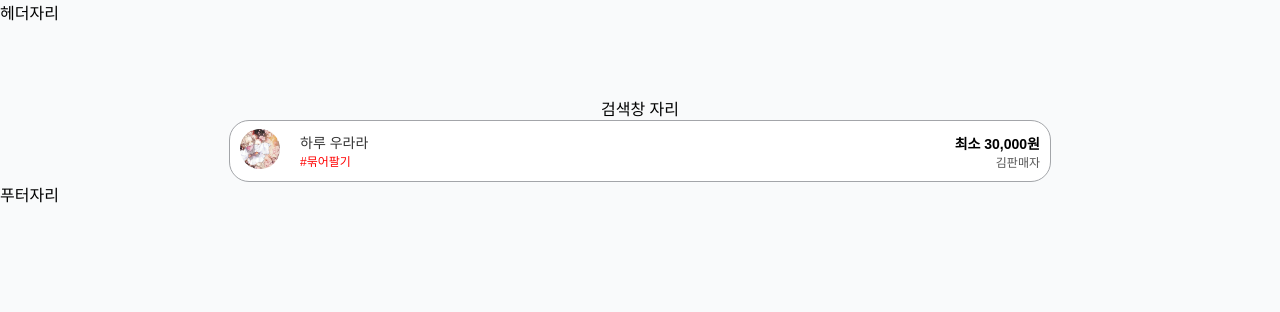
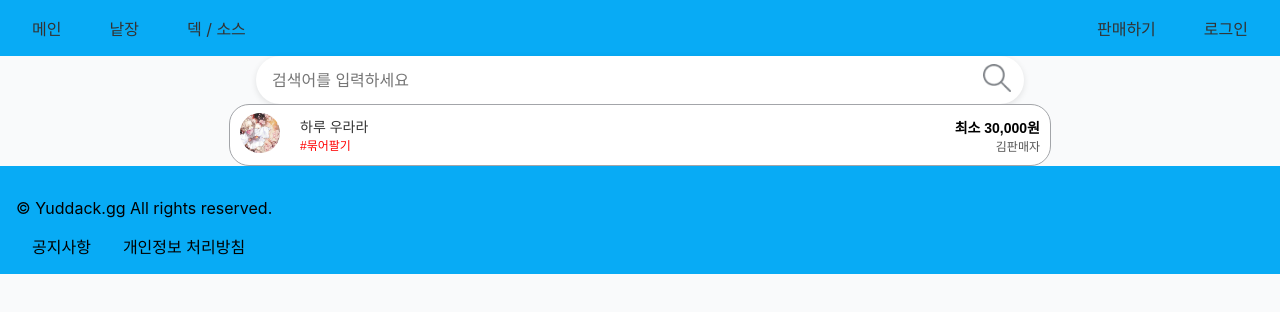
Before and after one commit to dlrdyd97/yuddack.gg_front, a React (Create React App) app: page /result in a window 1280 px wide. Shown: the top 312 px of the page. Built offline with nearby package versions, Linux system fonts and the light colour scheme.

Commit message:
feat : "헤더, 푸터 추가 및 검색창 컴포넌트 추가"

```diff
--- a/src/App.js
+++ b/src/App.js
@@ -1,16 +1,24 @@
-import { Route, Routes } from 'react-router';
-import Home from './pages/home/Home';
-import Profile from './pages/mypage/Profile';
-import Result from './pages/result/Result';
-import './styles/global/main.css';
+import { Route, Routes } from "react-router";
+import Home from "./pages/home/Home";
+import Profile from "./pages/mypage/Profile";
+import Result from "./pages/result/Result";
+import Header from "./components/header/Header";
+import Footer from "./components/footer/Footer";
+import "./styles/global/main.css";
 
 function App() {
   return (
-<Routes>
-<Route path='/' element={<Home />} />
-<Route path='/mypage/profile' element={<Profile />} />
-<Route path='/result' element={<Result />} />
-</Routes>
+    <div>
+      <Header />
+      <main>
+        <Routes>
+          <Route path="/" element={<Home />} />
+          <Route path="/mypage/profile" element={<Profile />} />
+          <Route path="/result" element={<Result />} />
+        </Routes>
+      </main>
+      <Footer />
+    </div>
   );
 }
 
--- /dev/null
+++ b/src/components/footer/Footer.js
@@ -0,0 +1,20 @@
+import React from "react";
+import "../../styles/components/footer/Footer.css";
+
+function Footer() {
+  return (
+    <footer className="footer">
+      <p>&copy; Yuddack.gg All rights reserved.</p>
+      <div className="socialLinks">
+        <a href="https://ko.wikipedia.org/wiki/%EC%8B%A0%EC%9D%80_%EC%A3%BD%EC%97%88%EB%8B%A4">
+          공지사항
+        </a>
+        <a href="https://gall.dcinside.com/mgallery/board/view/?id=fromsoftware&no=4167587">
+          개인정보 처리방침
+        </a>
+      </div>
+    </footer>
+  );
+}
+
+export default Footer;
--- /dev/null
+++ b/src/components/header/Header.js
@@ -0,0 +1,22 @@
+import React from "react";
+import "../../styles/components/header/Header.css";
+
+function Header() {
+  return (
+    <header className="header">
+      <nav className="nav">
+        <div className="left">
+          <a href="/">메인</a>
+          <a href="/card">낱장</a>
+          <a href="/deck">덱 / 소스</a>
+        </div>
+        <div className="right">
+          <a href="/sell">판매하기</a>
+          <a href="/login">로그인</a>
+        </div>
+      </nav>
+    </header>
+  );
+}
+
+export default Header;
--- /dev/null
+++ b/src/components/searchBar/SearchBar.js
@@ -0,0 +1,30 @@
+import React, { useState } from "react";
+import "../../styles/components/searchBar/SearchBar.css";
+import searchIcon from "../../styles/images/searchButton.png";
+
+function SearchBar({ onSearch }) {
+  const [query, setQuery] = useState("");
+
+  const handleSearch = () => {
+    if (onSearch) {
+      onSearch(query);
+    }
+  };
+
+  return (
+    <div className="search-bar">
+      <input
+        type="text"
+        className="search-input"
+        placeholder="검색어를 입력하세요"
+        value={query}
+        onChange={(e) => setQuery(e.target.value)}
+      />
+      <a href="#" className="search-button" onClick={handleSearch}>
+        <img src={searchIcon} alt="" className="search-icon" />
+      </a>
+    </div>
+  );
+}
+
+export default SearchBar;
--- a/src/pages/result/Result.js
+++ b/src/pages/result/Result.js
@@ -1,19 +1,11 @@
 import ResultItem from "../../components/result/ResultItem";
-
+import SearchBar from "../../components/searchBar/SearchBar";
 function Result() {
   return (
     <>
       <div className="ex-container">
-          <div className="ex-header">
-            헤더자리
-          </div>
-          <div className="ex-search-bar">
-            검색창 자리
-          </div>
-        <ResultItem/>
-          <div className="ex-footer">
-            푸터자리
-          </div>
+        <SearchBar />
+        <ResultItem />
       </div>
     </>
   );
--- /dev/null
+++ b/src/styles/components/footer/Footer.css
@@ -0,0 +1,13 @@
+.footer {
+    background-color: #08ABF5;
+  text-align: left;
+  padding: 1rem 1rem;
+  }
+
+  .footer a {
+    background-color: #08ABF5;
+    color: #000;
+  text-align: left;
+  margin: 0 1rem;
+    text-decoration: none;
+  }
--- /dev/null
+++ b/src/styles/components/header/Header.css
@@ -0,0 +1,23 @@
+.nav {
+    background-color: #08ABF5;
+    padding: 1rem;
+    display: flex;
+    justify-content: space-between;
+    align-items: center;
+  }
+
+  .nav a {
+    margin: 0 1rem;
+    text-decoration: none;
+    color: #333;
+  }
+
+  .left {
+    display: flex;
+    gap: 1rem; /* 좌측 메뉴 간격 */
+  }
+
+  .right {
+    display: flex;
+    gap: 1rem; /* 우측 메뉴 간격 */
+  }
--- /dev/null
+++ b/src/styles/components/searchBar/SearchBar.css
@@ -0,0 +1,23 @@
+.search-bar {
+    width: 60%;
+    height: 3rem;
+    display: flex;
+    border-radius: 25px;
+    border: 2px;
+    background-color: rgb(255, 255, 255);
+    align-items: center;
+    outline: none;
+    box-shadow: 0 2px 6px rgba(0, 0, 0, 0.1);  /* 부드럽고 자연스러운 그림자 */
+    transition: box-shadow 0.3s ease; /* 포커스 시 부드러운 전환 효과 */
+}
+
+.search-input {
+    all: unset;
+    width: 100%;
+    padding: 1rem;
+}
+
+.search-icon {
+    width: 50%;
+    padding: 1rem;
+}
--- a/src/styles/global/main.css
+++ b/src/styles/global/main.css
@@ -20,7 +20,3 @@ body {
   width: 100%;
   height: 6rem;
 }
-
-.ex-search-bar {
-
-}
```
Also changed, not shown: public/images/searchButton.png (added), src/styles/images/searchButton.png (added). Lines whose indentation alone changed are shown as unchanged.
